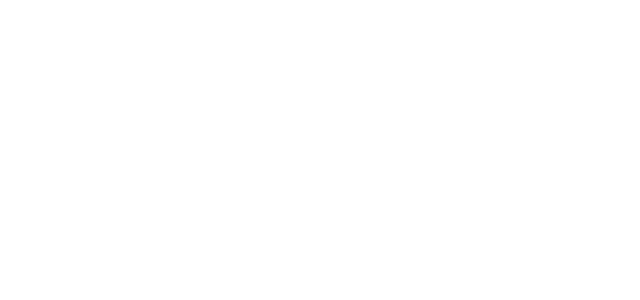
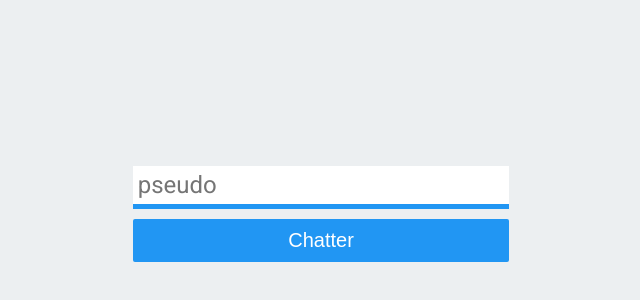
Before and after one commit to DavidVerdier/react-test, a React (Create React App) app: page / in a window 1280 px wide. Shown: the part 186-486 px from the top of the page, without its empty margins (319-959 px from the left). Built offline with nearby package versions, Linux system fonts and the light colour scheme.

Commit message:
add simple component connection

```diff
--- /dev/null
+++ b/src/components/Connexion.js
@@ -0,0 +1,21 @@
+import React, {Component} from 'react';
+
+class Connexion extends Component {
+    render() {
+        return (
+            <div className="connexionBox">
+                <form className="connexion">
+                    <input
+                        type="text"
+                        placeholder="pseudo"
+                        required
+                    />
+
+                    <button type="submit">Chatter</button>
+                </form>
+            </div>
+        );
+    }
+}
+
+export default Connexion;
--- a/src/index.js
+++ b/src/index.js
@@ -1,5 +1,6 @@
 import React from 'react';
 import ReactDOM from 'react-dom';
-import App from './components/App';
+import './components/App.css';
+import Connexion from "./components/Connexion";
 
-ReactDOM.render(<App />, document.getElementById('root'));
+ReactDOM.render(<Connexion />, document.getElementById('root'));
```
